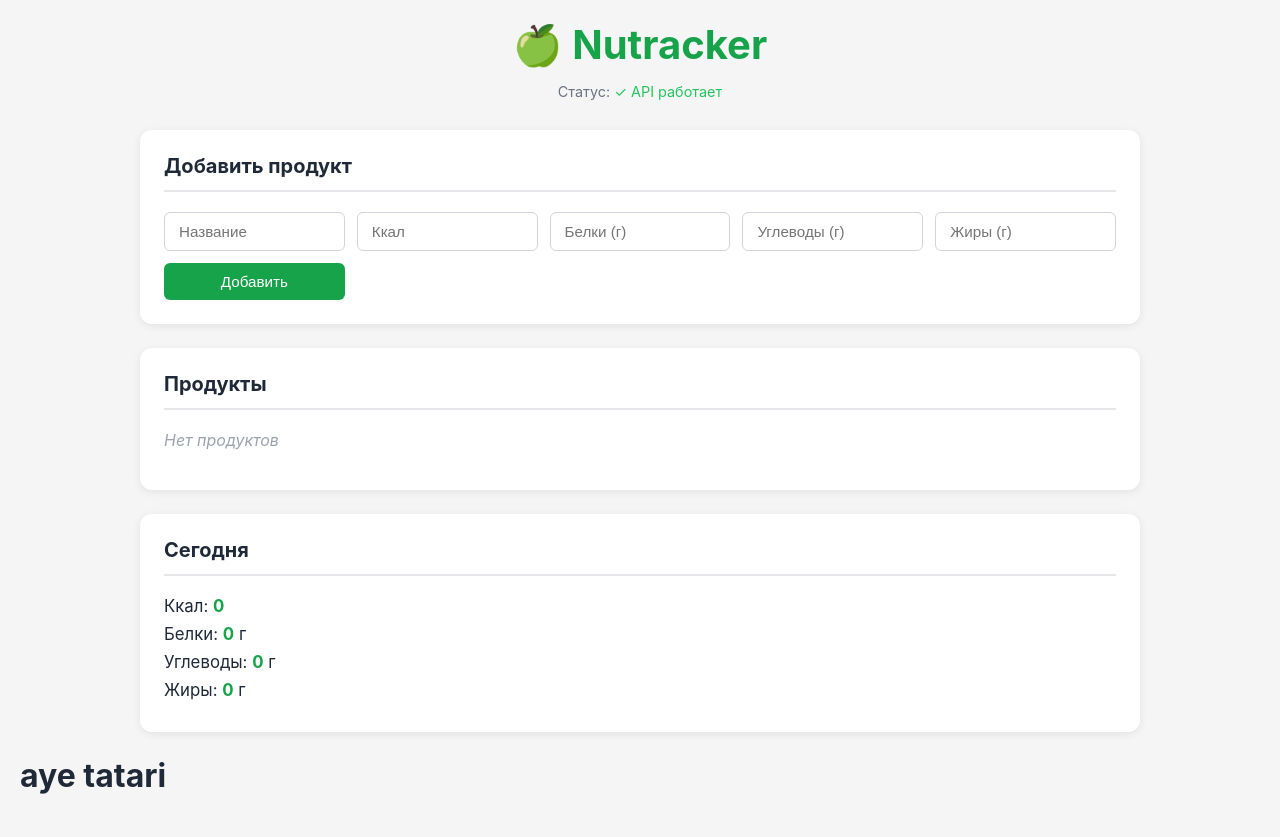
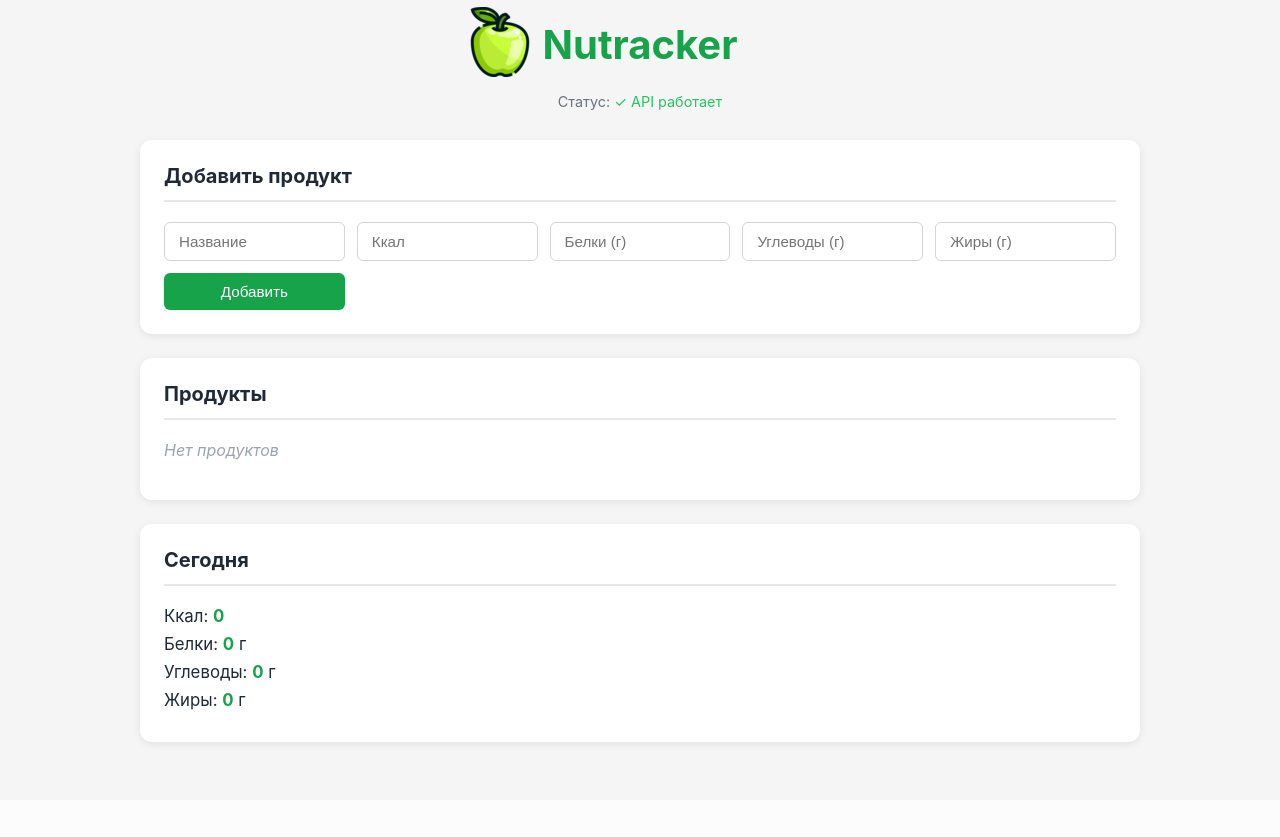
Before and after one commit to Soorsh/nutracker, a Flask app: page / in a window 1280 px wide. After the commit the page ends 746 px from the top, so only its background shows below. Run offline with Flask 3, Linux system fonts and the light colour scheme; data that the repository does not hold is empty; parts of the project's set-up code (start-up, migrations or seed data) failed here and were passed over; some libraries are stand-ins or nearby versions.

Commit message:
Добавлен Favicon Изменён заголовок + добавление к заголовку картинки Некоторые изменения в CSS (header) Удален комплекс защит сайта Aye tatari (жаль)

```diff
--- a/frontend/index.html
+++ b/frontend/index.html
@@ -3,13 +3,18 @@
 <head>
     <meta charset="UTF-8">
     <meta name="viewport" content="width=device-width, initial-scale=1.0">
+    <link rel="icon" href="images/favicon.ico"><!-- 32x32 -->
+    <link rel="stylesheet" href="https://cdnjs.cloudflare.com/ajax/libs/font-awesome/7.0.1/css/all.min.css">
+    <link rel="stylesheet" href="static/css/main.css">
     <title>Nutracker - Трекер питания</title>
-    <link rel="stylesheet" href="/static/css/main.css">
 </head>
 <body>
     <div class="container">
         <header>
-            <h1>🍏 Nutracker</h1>
+            <div class="header__item">
+                <img class="header__icon" src="images/header-logo.png" alt="Apple">
+                <h1 class="header__title">Nutracker</h1>
+            </div>
             <p id="api-status">Статус: <span class="status-text">Загрузка...</span></p>
         </header>
 
@@ -46,9 +51,7 @@
         </main>
     </div>
 
-    <div>
-        <h1>aye tatari</h1>
-    </div>
+
 
     <script src="/static/js/main.js"></script>
 </body>
--- a/frontend/static/css/main.css
+++ b/frontend/static/css/main.css
@@ -17,16 +17,30 @@ body {
     margin: 0 auto;
 }
 
+.header__item {
+    display: flex;
+    align-items: center;
+    justify-content: center;
+    position: relative;
+}
+
+.header__icon {
+    position: absolute;
+    margin-bottom: 15px;
+    margin-right: 280px;
+    z-index: 1;
+}
+
+.header__title {
+    font-size: 2.5rem;
+    margin: 0 0 10px;
+    color: #16a34a;
+}
+
 /* Header */
 header {
     text-align: center;
     margin-bottom: 30px;
-}
-
-header h1 {
-    font-size: 2.5rem;
-    margin: 0 0 10px;
-    color: #16a34a;
 }
 
 #api-status {
```
Also changed, not shown: frontend/images/favicon.ico (added), frontend/images/header-logo.png (added).
